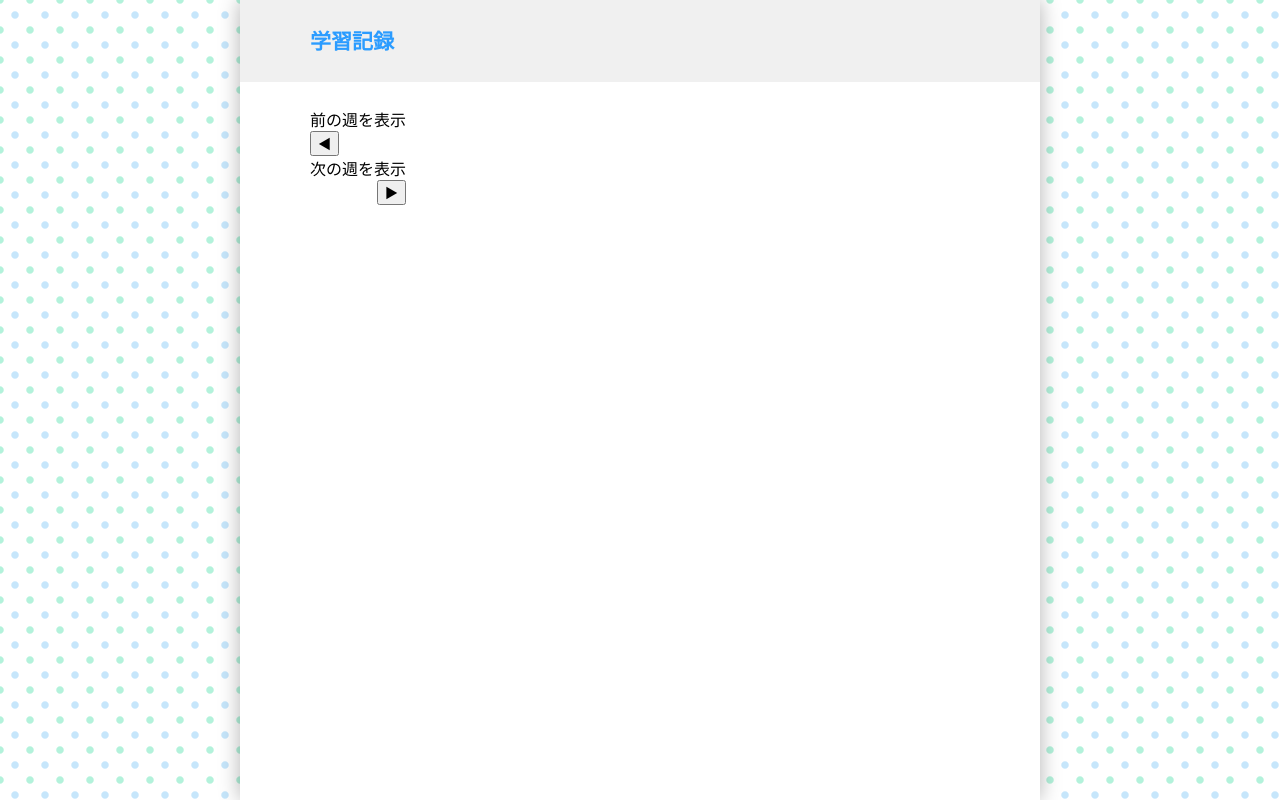
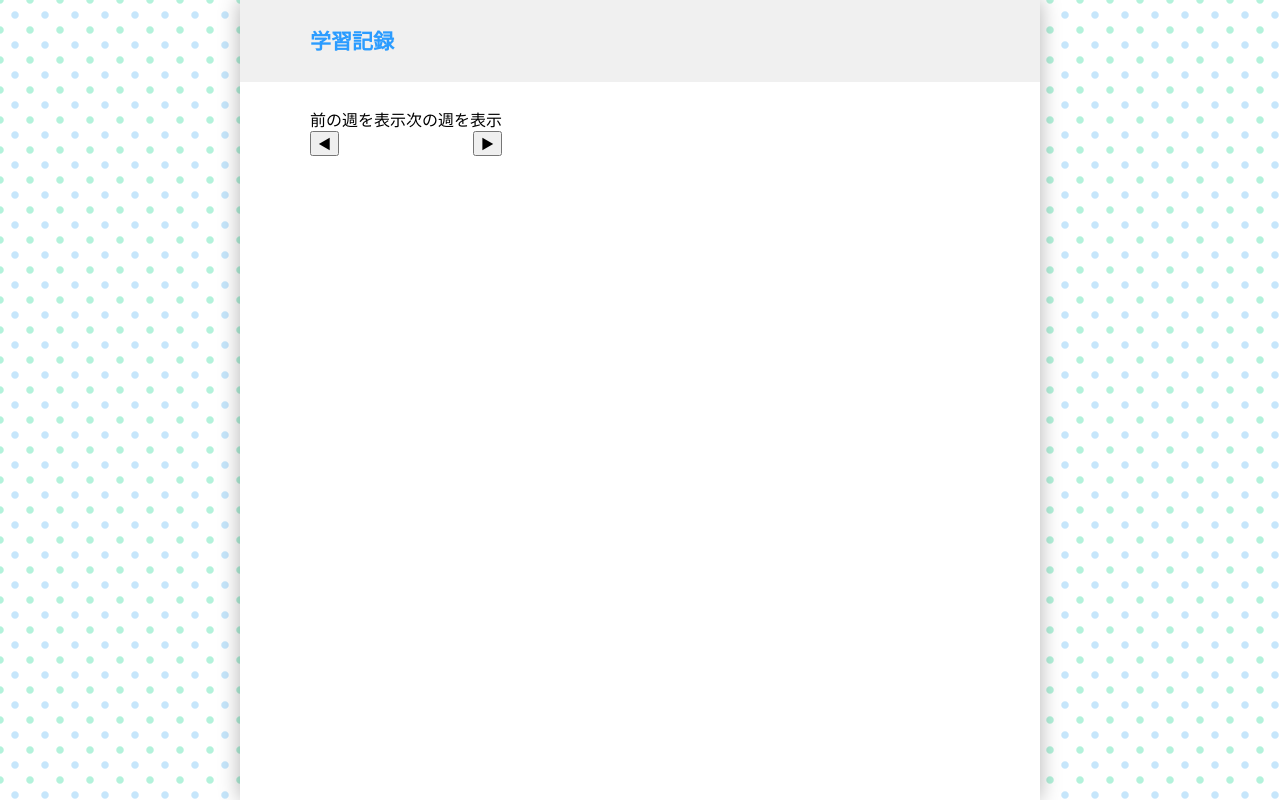
Before and after one commit to mechAneko12/IoT_project, a Django app: template manager/templates/table.html in a window 1280 px wide. Run offline with Django 3.2, Linux system fonts and the light colour scheme; the template is opened without the code that fills it, so the values that code supplies are empty; some libraries are stand-ins or nearby versions.

Commit message:
Study app

```diff
--- a/manager/static/style.css
+++ b/manager/static/style.css
@@ -148,5 +148,5 @@ a:visited { color: #4d4d4d; }
 }
 
 .updown{
-  display: inline-block;
+  display: flex;
 }
```
